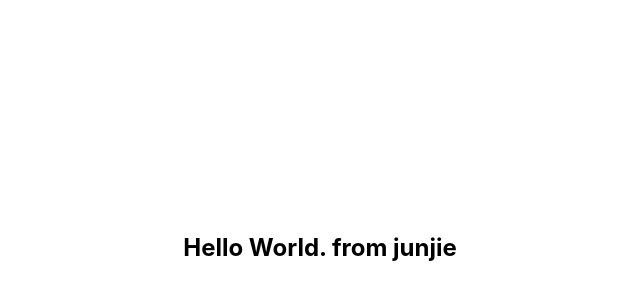
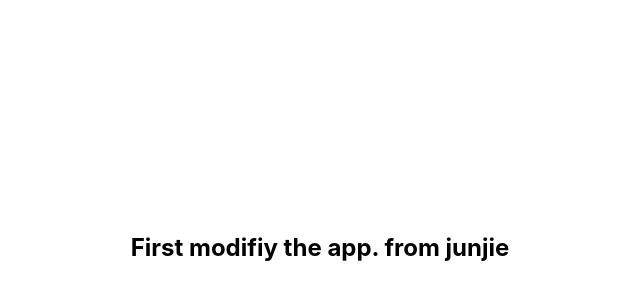
Before and after one commit to junjiebalatero/react_chatengine, a React (Create React App) app: page / in a window 1280 px wide. Shown: the part 160-460 px from the top of the page, without its empty margins (320-960 px from the left). Built offline with nearby package versions, Linux system fonts and the light colour scheme; no server answers.

Commit message:
first modification

```diff
--- a/src/App.js
+++ b/src/App.js
@@ -14,7 +14,7 @@ function App() {
   }, []);
   return (
     <main>
-       <h2> Hello World. from junjie</h2>
+       <h2> First modifiy the app. from junjie</h2>
     </main>
   );
 }
```
